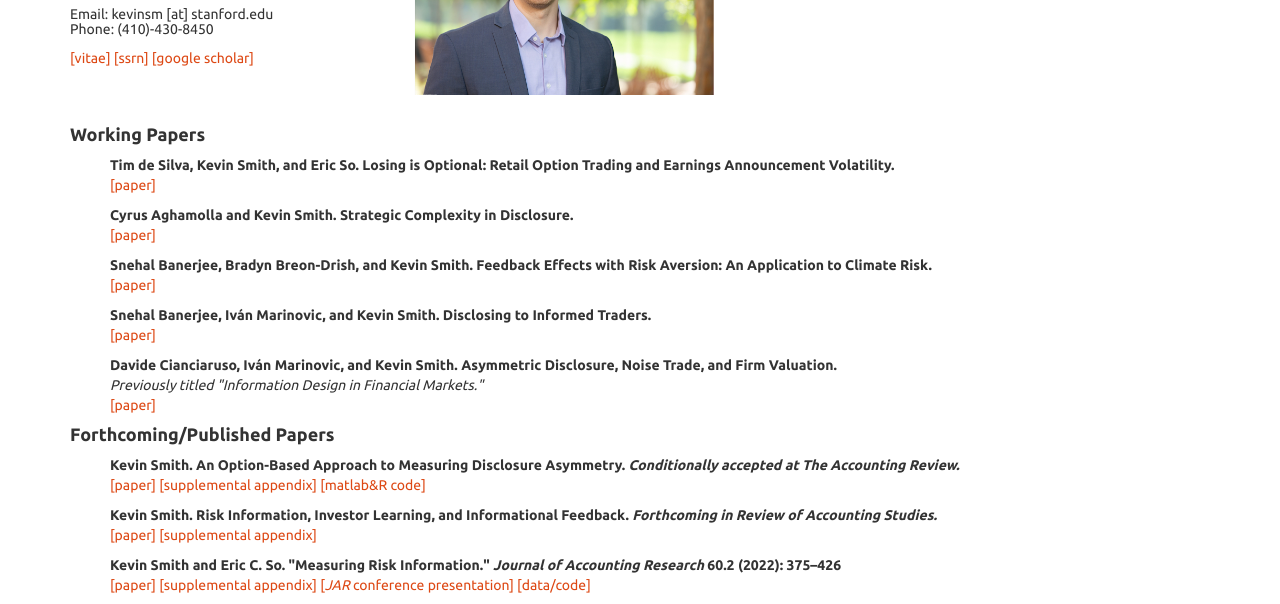
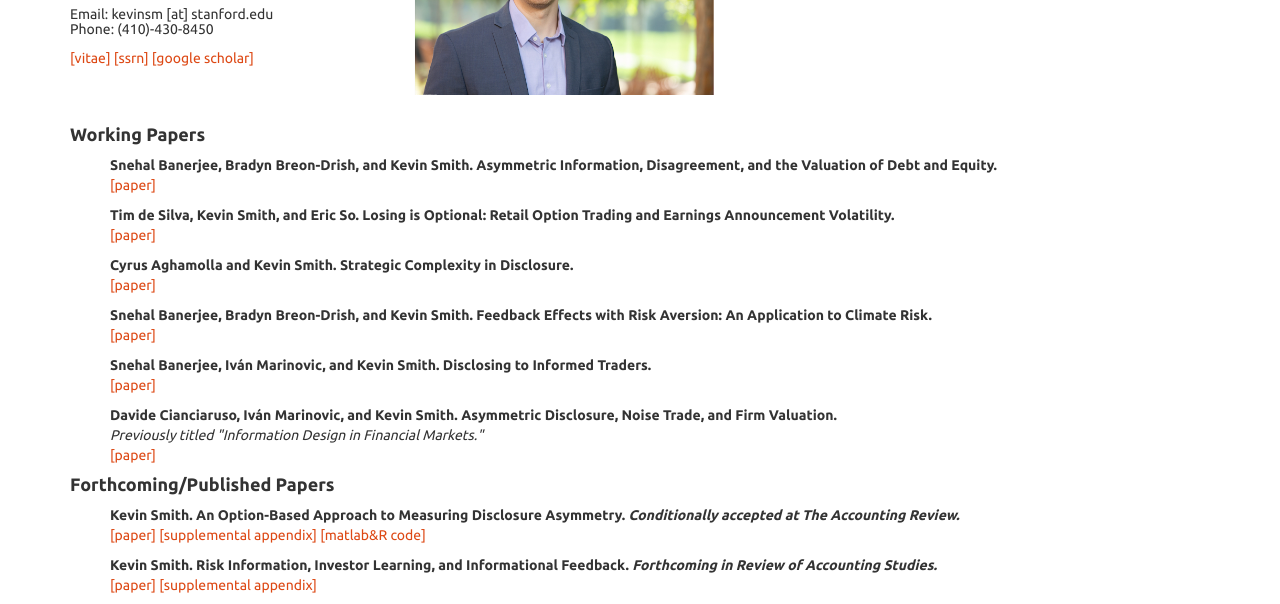
Before and after one commit to ksmith142/ksmith142.github.io, a plain HTML site: page index.html in a window 1280 px wide. Shown: the part 150-754 px from the top of the page. Drawn offline with Linux system fonts and the light colour scheme.

Commit message:
Update index.html

```diff
--- a/index.html
+++ b/index.html
@@ -76,6 +76,11 @@ Phone: (410)-430-8450</h5>
 </table>
 <br>
 <h4 id=‘workingpapers’><b>Working Papers</b></h4>
+<ul>
+	<b>Snehal Banerjee, Bradyn Breon-Drish, and Kevin Smith. Asymmetric Information, Disagreement, and the Valuation of Debt and Equity.</b>
+<br> <a href="https://papers.ssrn.com/sol3/papers.cfm?abstract_id=4278165">[paper]</a>
+</ul>
+
 <ul>
 	<b>Tim de Silva, Kevin Smith, and Eric So. Losing is Optional: Retail Option Trading and Earnings Announcement Volatility.</b>
 <br> <a href="https://papers.ssrn.com/sol3/papers.cfm?abstract_id=4050165">[paper]</a>
```
